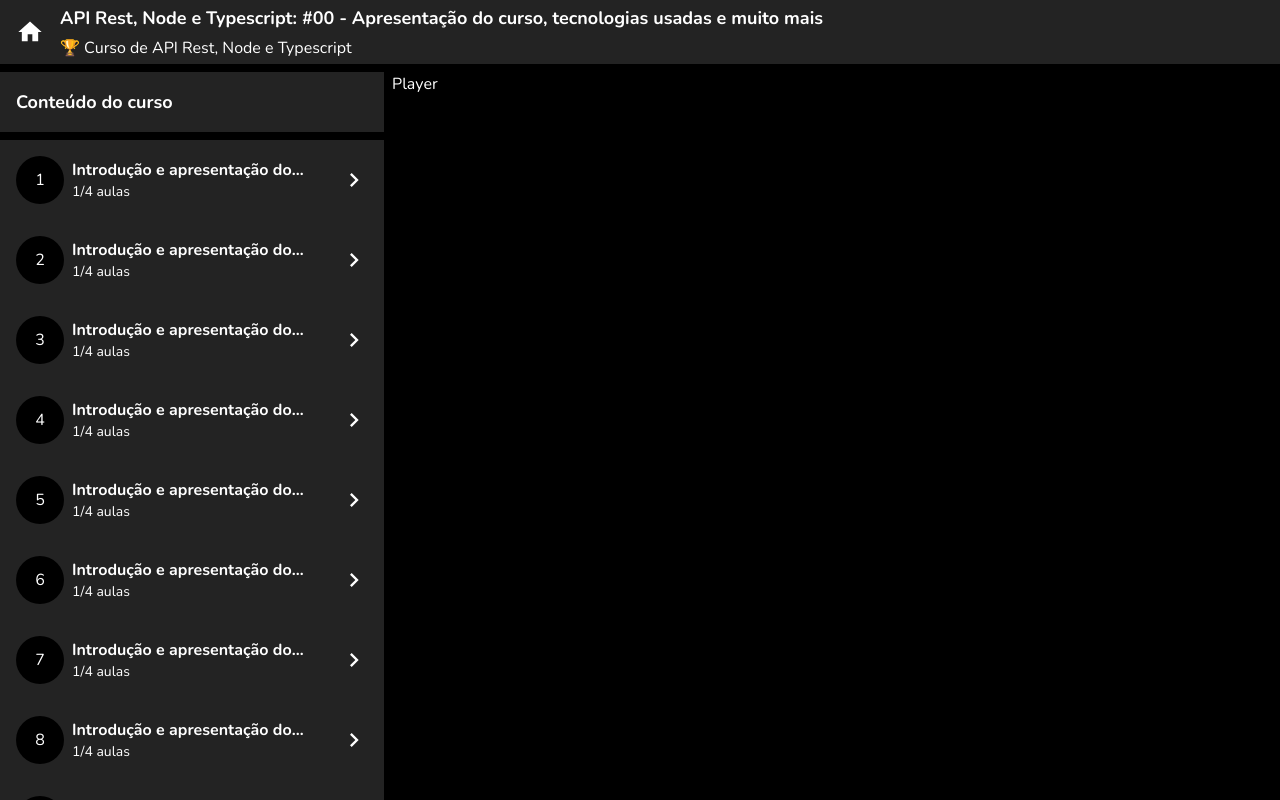
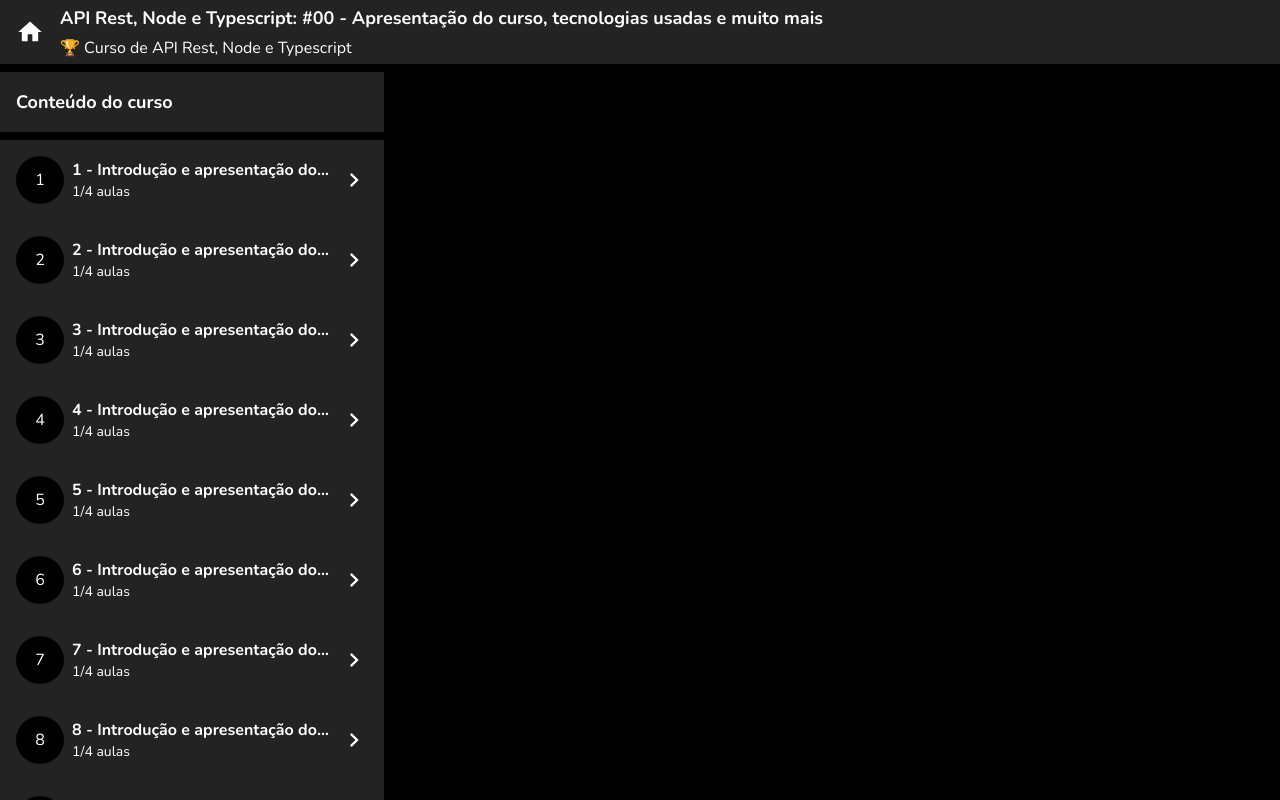
Before and after one commit to Lucasmvf/curso, a Next.js app: page /player/1/1 in a window 1280 px wide. Built offline with nearby package versions, Linux system fonts and the light colour scheme.

Commit message:
feat: react player component

```diff
--- a/src/app/player/[courseId]/[classId]/page.tsx
+++ b/src/app/player/[courseId]/[classId]/page.tsx
@@ -1,4 +1,4 @@
-import { PlayerHeader, PlayerPlaylist } from '@/components/player';
+import { PlayerHeader, PlayerPlaylist, PlayerVideoPlayer } from '@/components/player';
 
 
 interface Props {
@@ -24,7 +24,7 @@
             playingCourseId={courseId}
             classGroups={[
               {
-                title: 'Introdução e apresentação do projeto',
+                title: '1 - Introdução e apresentação do projeto',
                 classes: [
                   {
                     done: true,
@@ -49,7 +49,7 @@
                 ]
               },
               {
-                title: 'Introdução e apresentação do projeto',
+                title: '2 - Introdução e apresentação do projeto',
                 classes: [
                   {
                     done: true,
@@ -74,7 +74,7 @@
                 ]
               },
               {
-                title: 'Introdução e apresentação do projeto',
+                title: '3 - Introdução e apresentação do projeto',
                 classes: [
                   {
                     done: true,
@@ -99,7 +99,7 @@
                 ]
               },
               {
-                title: 'Introdução e apresentação do projeto',
+                title: '4 - Introdução e apresentação do projeto',
                 classes: [
                   {
                     done: true,
@@ -124,7 +124,7 @@
                 ]
               },
               {
-                title: 'Introdução e apresentação do projeto',
+                title: '5 - Introdução e apresentação do projeto',
                 classes: [
                   {
                     done: true,
@@ -149,7 +149,7 @@
                 ]
               },
               {
-                title: 'Introdução e apresentação do projeto',
+                title: '6 - Introdução e apresentação do projeto',
                 classes: [
                   {
                     done: true,
@@ -174,7 +174,7 @@
                 ]
               },
               {
-                title: 'Introdução e apresentação do projeto',
+                title: '7 - Introdução e apresentação do projeto',
                 classes: [
                   {
                     done: true,
@@ -199,7 +199,7 @@
                 ]
               },
               {
-                title: 'Introdução e apresentação do projeto',
+                title: '8 - Introdução e apresentação do projeto',
                 classes: [
                   {
                     done: true,
@@ -224,7 +224,7 @@
                 ]
               },
               {
-                title: 'Introdução e apresentação do projeto',
+                title: '9 - Introdução e apresentação do projeto',
                 classes: [
                   {
                     done: true,
@@ -249,7 +249,7 @@
                 ]
               },
               {
-                title: 'Introdução e apresentação do projeto',
+                title: '10 - Introdução e apresentação do projeto',
                 classes: [
                   {
                     done: true,
@@ -274,7 +274,7 @@
                 ]
               },
               {
-                title: 'Introdução e apresentação do projeto',
+                title: '11 - Introdução e apresentação do projeto',
                 classes: [
                   {
                     done: true,
@@ -299,7 +299,7 @@
                 ]
               },
               {
-                title: 'Introdução e apresentação do projeto',
+                title: '12 - Introdução e apresentação do projeto',
                 classes: [
                   {
                     done: true,
@@ -324,7 +324,7 @@
                 ]
               },
               {
-                title: 'Introdução e apresentação do projeto',
+                title: '13 - Introdução e apresentação do projeto',
                 classes: [
                   {
                     done: true,
@@ -349,7 +349,7 @@
                 ]
               },
               {
-                title: 'Introdução e apresentação do projeto',
+                title: '14 - Introdução e apresentação do projeto',
                 classes: [
                   {
                     done: true,
@@ -374,7 +374,7 @@
                 ]
               },
               {
-                title: 'Introdução e apresentação do projeto',
+                title: '15 - Introdução e apresentação do projeto',
                 classes: [
                   {
                     done: true,
@@ -403,7 +403,9 @@
         </div>
 
         <div className='flex-1'>
-          Player
+          <PlayerVideoPlayer
+            videoId='bP47qRVRqQs'
+          />
         </div>
       </div>
     </main>
--- /dev/null
+++ b/src/components/player/PlayerVideoPlayer.tsx
@@ -0,0 +1,18 @@
+'use client';
+import dynamic from 'next/dynamic';
+
+const ReactPlayer = dynamic(() => import('react-player'), { ssr: false });
+
+
+interface IPlayerVideoPlayerProps {
+  videoId: string;
+}
+export const PlayerVideoPlayer = ({ videoId }: IPlayerVideoPlayerProps) => {
+  return (
+    <>
+      <ReactPlayer
+        url={`https://www.youtube.com/watch?v=${videoId}`}
+      />
+    </>
+  );
+};
--- a/src/components/player/index.ts
+++ b/src/components/player/index.ts
@@ -1,4 +1,5 @@
 export * from './playlist/components/PlayerClassGroup';
+export * from './playlist/components/PlayerClass';
+export * from './playlist/PlayerPlaylist';
+export * from './PlayerVideoPlayer';
 export * from './PlayerHeader';
-export * from './playlist/PlayerPlaylist';
-export * from './playlist/components/PlayerClass';
```
